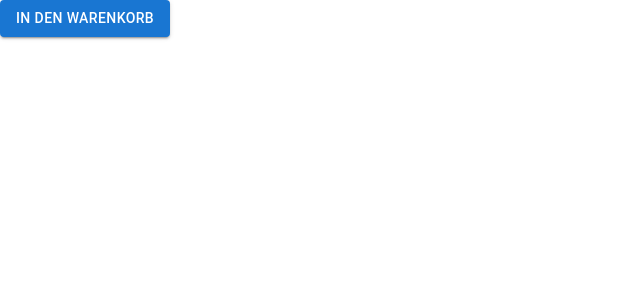
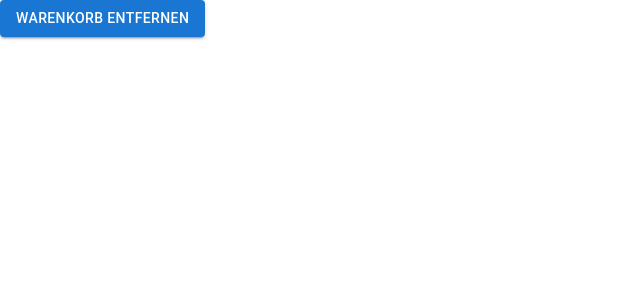
Before and after one commit to ledemkam/vite-front-ecoomerce, a React (Vite) app: page / in a window 1280 px wide. Shown: the top 300 px of the page, without its empty margins (0-640 px from the left). Built offline with nearby package versions, Linux system fonts and the light colour scheme.

Commit message:
feat(remove-cart-buton): remove-cart-button

```diff
--- a/src/App.tsx
+++ b/src/App.tsx
@@ -1,11 +1,11 @@
-import AddCartButton from "features/cart/add-cart-product/ui/AddCartButton"
+import RemoveCartButton from "features/cart/add-cart-product/ui/RemoveCartButton"
 
 const App = () => {
 
-  const addToCart = () => {
-    console.log('Add to cart')
+  const removeToCart = () => {
+    alert('remove cart')
   }
-  return <AddCartButton addToCart={addToCart} />
+  return <RemoveCartButton removeToCart={removeToCart} />
 
 }
 export default App
--- /dev/null
+++ b/src/features/cart/add-cart-product/ui/RemoveCartButton/RemoveCartButton.tsx
@@ -0,0 +1,17 @@
+import { ReactElement } from 'react';
+import Button from 'common/design-system/Button';
+
+
+type Props = {
+removeToCart: () => void;
+};
+
+
+const RemoveCartButton = ({ removeToCart }: Props) : ReactElement => {
+return (
+ <Button variant="contained" onClick={removeToCart}>
+     Warenkorb entfernen
+ </Button>
+);
+};
+export default RemoveCartButton;
--- /dev/null
+++ b/src/features/cart/add-cart-product/ui/RemoveCartButton/index.tsx
@@ -0,0 +1 @@
+export {default} from './RemoveCartButton';
```
